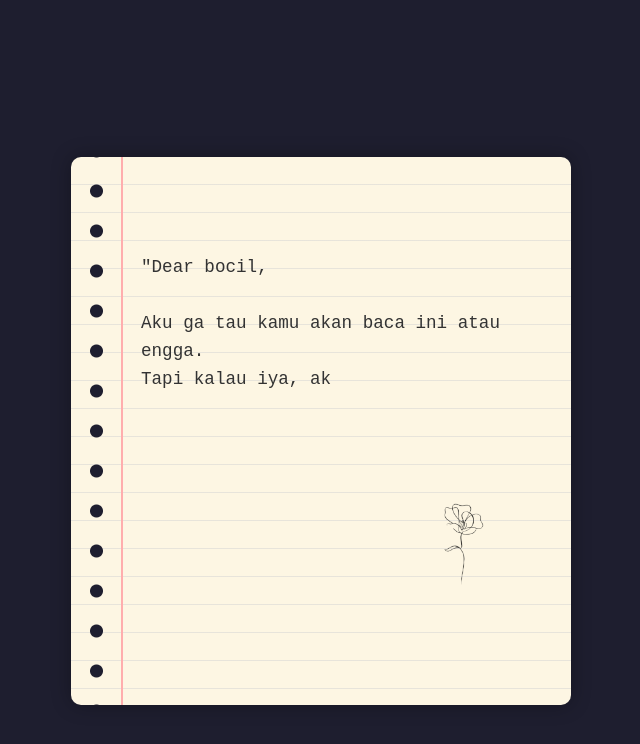
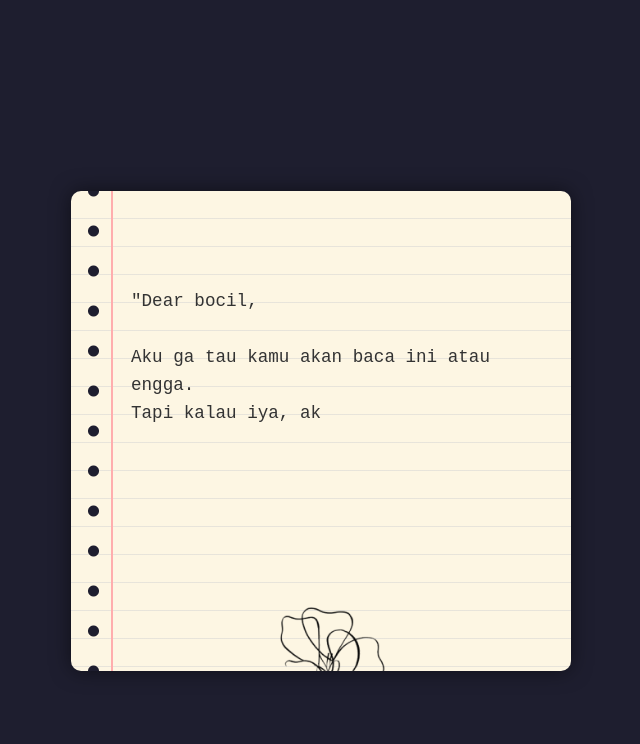
Before and after one commit to kingborn96-dev/letter-niel, a plain HTML site: page index.html in a window 1280 px wide. Both pictures are taken after a click on the button "Read it". Shown: the whole page, without its empty margins (319-959 px from the left). Drawn offline with Linux system fonts and the light colour scheme.

Commit message:
Update style.css

```diff
--- a/style.css
+++ b/style.css
@@ -3,6 +3,7 @@
   padding: 0;
   box-sizing: border-box;
 }
+
 body {
   font-family: "Georgia", serif;
   background: #1e1e2f;
@@ -12,17 +13,18 @@ body {
   align-items: center;
   height: 100vh;
   flex-direction: column;
-  overflow: hidden;
+  overflow: hidden; /* Layar utama tidak scroll */
 }
+
 .intro {
   text-align: center;
   font-size: 1.4rem;
   margin-bottom: 30px;
-  opacity: 1;
-  transition: opacity 1s ease;
+  padding: 0 20px;
 }
+
 .btn {
-  padding: 10px 20px;
+  padding: 12px 24px;
   font-size: 1rem;
   background: #f5eeef;
   border: none;
@@ -30,66 +32,96 @@ body {
   cursor: pointer;
   color: rgb(5, 2, 2);
   transition: 0.3s;
+  font-weight: bold;
 }
+
 .btn:hover {
   background: #b1acad;
 }
+
+/* --- BAGIAN KERTAS SURAT --- */
 .letter {
-  display: none;
+  display: none; /* Akan diubah jadi 'block' oleh script.js */
   background: #fdf6e3;
+  /* Garis buku */
   background-image: repeating-linear-gradient(
     to bottom,
-    #fdf6e3 0px,
-    #fdf6e3 27px,
+    transparent 0px,
+    transparent 27px,
     #d2d2d2 28px
   );
   background-attachment: local;
   color: #333;
-  padding: 40px 30px 30px 70px;
+  padding: 40px 30px 40px 60px; /* Padding disesuaikan */
   border-radius: 10px;
-  width: 85%;
+  width: 90%;
   max-width: 500px;
-  max-height: 70vh;
-  overflow-y: auto;
-  box-shadow: 0 0 20px rgba(0, 0, 0, 0.3);
+
+  /* Setting Scroll */
+  height: 60vh;          /* Tinggi kertas 60% dari layar */
+  overflow-y: auto;      /* Muncul scroll jika teks panjang */
+  -webkit-overflow-scrolling: touch; /* Scroll halus di HP */
+
+  box-shadow: 0 0 20px rgba(0, 0, 0, 0.5);
   font-size: 1.1rem;
-  line-height: 28px;
-  text-align: left;
+  line-height: 28px;     /* Pas dengan garis buku */
   position: relative;
   white-space: pre-wrap;
-  overflow-wrap: break-word;
+  word-wrap: break-word;
   font-family: "Courier New", monospace;
-  overflow: visible;
 }
+
+/* Menghapus margin yang bikin teks berantakan */
 .letter p {
   margin: 0;
+  padding: 0;
 }
+
+/* Hiasan Lubang Kertas & Garis Merah */
 .letter::before {
   content: "";
   position: absolute;
   top: 0;
   left: 0;
-  width: 50px;
+  width: 40px;
   height: 100%;
-  background-image: radial-gradient(circle, #1e1e2f 6px, transparent 7px);
+  background-image: radial-gradient(circle, #1e1e2f 5px, transparent 6px);
   background-size: 25px 40px;
   background-repeat: repeat-y;
-  background-position: center;
+  background-position: center left 10px;
+  border-right: 2px solid #ffadad;
   pointer-events: none;
-  border-right: 2px solid #ffadad;
 }
+
 .signature {
   display: block;
-  margin-top: 20px;
-  margin-left: auto;
-  width: 150px;
-  opacity: 0.9;
-  transform: rotate(-2deg);
+  margin-top: 30px;
+  text-align: right;
+  width: 100%;
 }
+
+/* --- PENGATURAN KHUSUS HP --- */
+@media (max-width: 600px) {
+  .intro {
+    font-size: 1.1rem;
+  }
+
+  .letter {
+    width: 92%;
+    height: 65vh; /* Sedikit lebih tinggi di HP agar lega */
+    padding: 35px 15px 35px 45px; /* Sempitkan padding di HP */
+    font-size: 1rem;
+  }
+  .letter::before {
+    width: 35px;
+    background-position: center left 5px;
+  }
+}
+/* Mempercantik Scrollbar */
 .letter::-webkit-scrollbar {
-  width: 8px;
+  width: 5px;
 }
 .letter::-webkit-scrollbar-thumb {
-  background: #d2d2d2;
+  background: #c2bdb0;
   border-radius: 10px;
 }
```
